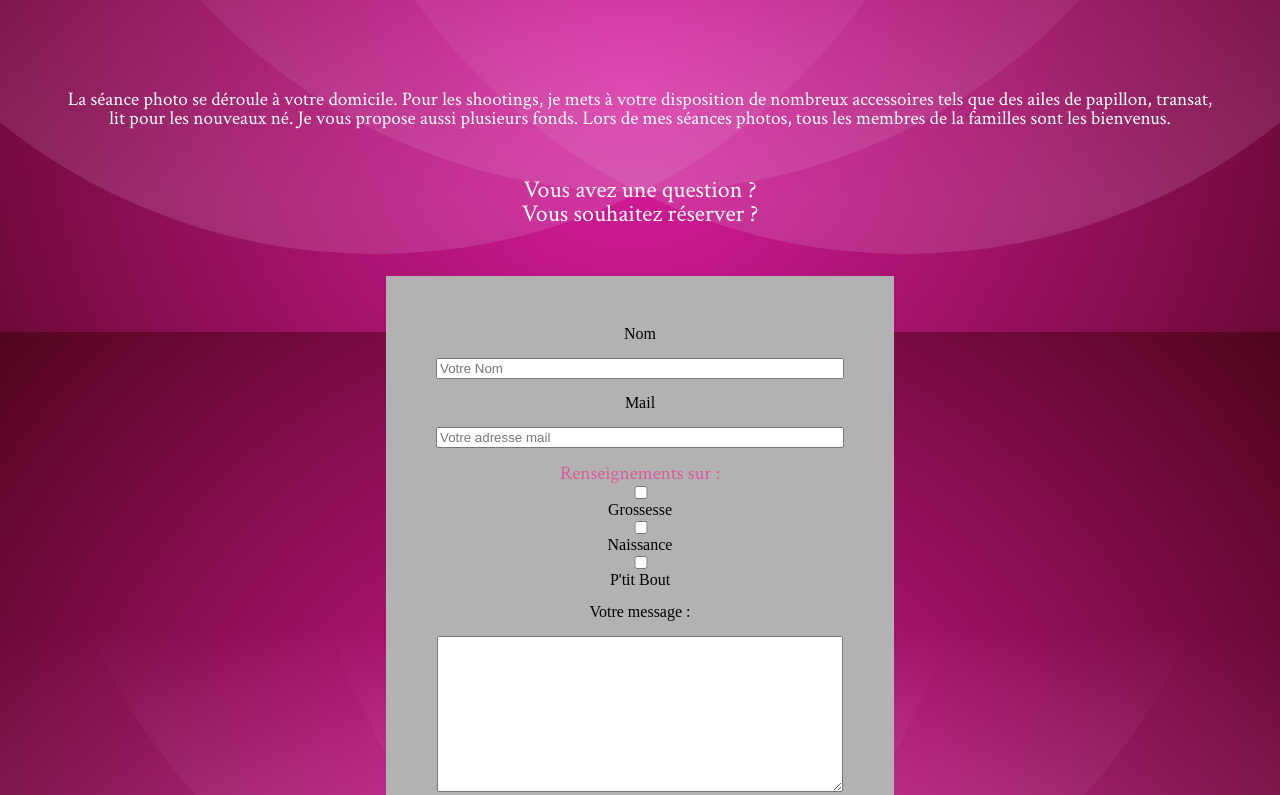
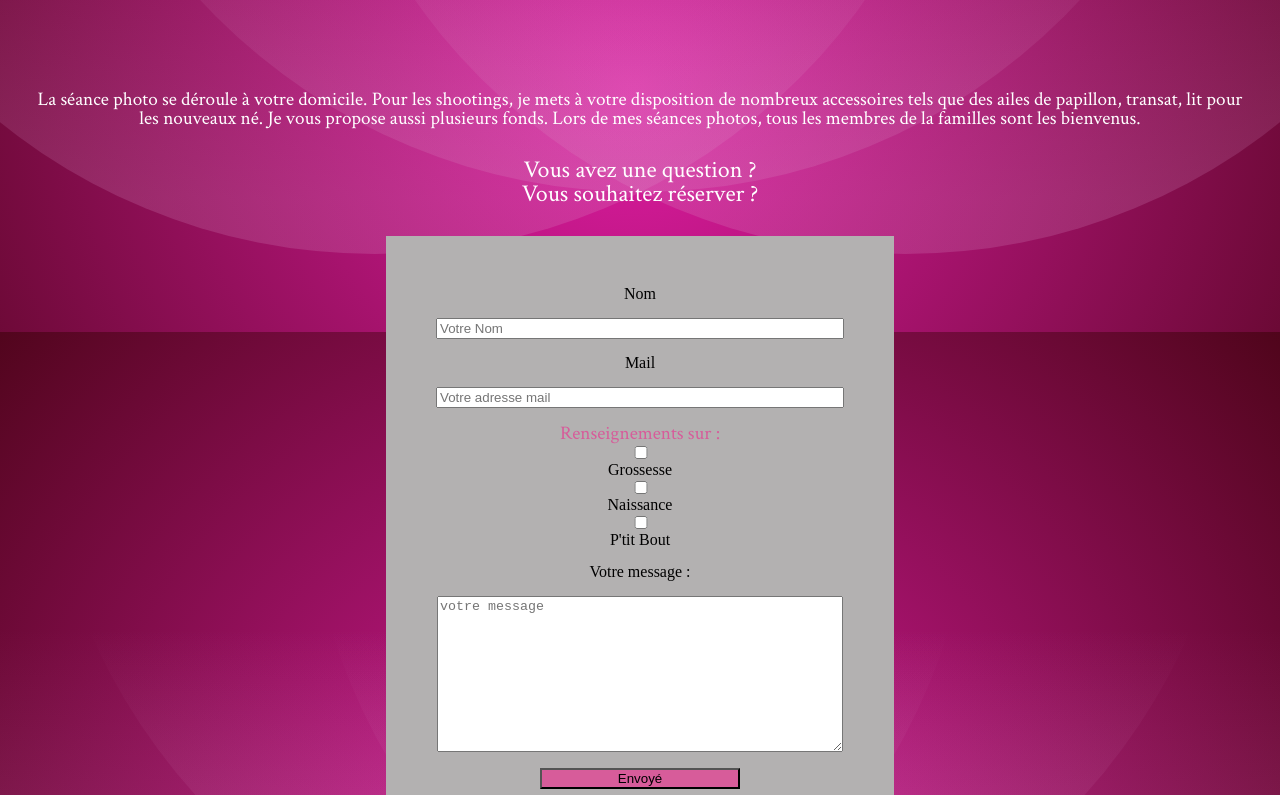
Before and after one commit to SandraConil/Sc-Photo, a plain HTML site: page index.html in a window 1280 px wide. Shown: the part 2068-2863 px from the top of the page. Drawn offline with Linux system fonts and the light colour scheme.

Commit message:
grand ecran ok

```diff
--- a/index.html
+++ b/index.html
@@ -169,7 +169,7 @@
                     <label for="P'tit Bout">P'tit Bout</label> <br>
 
                     <label for="message">Votre message :</label> <br>
-                    <textarea name="message" class="message" rows="10"></textarea> <br>
+                    <textarea name="message" class="message" rows="10" placeholder="votre message"></textarea> <br>
 
                     <input class="submit" type="submit" value="Envoyé"> <br>
 
--- a/style.css
+++ b/style.css
@@ -549,7 +549,7 @@ p.ombre, .text-deroulement {
 }
 
 nav {
-    width: 100vw;
+    width:100%;
     height: 7vh;
 }
 
@@ -582,8 +582,8 @@ ul {
 
    .text-deroulement{
     font-size: 1.2rem;
-    text-align: center;
-    margin: 50px 60px;
+    /* text-align: center; */
+    /* margin: 50px 60px; */
    }
 
    .question {
```
Also changed, not shown: script.js (line endings or trailing spaces).
